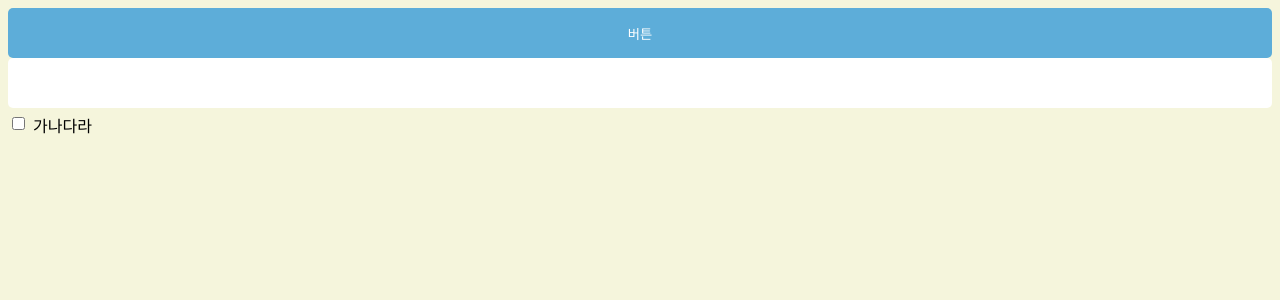
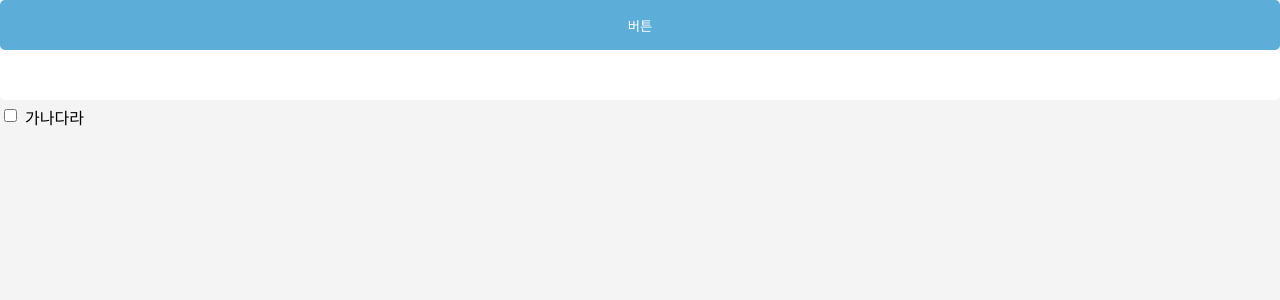
Before and after one commit to Runner-s-High-club/RE, a Next.js app in the folder app/: page / in a window 1280 px wide. Shown: the top 300 px of the page. Built offline with nearby package versions, Linux system fonts and the light colour scheme.

Commit message:
[ADD] global style 추가 작업

```diff
--- a/app/src/components/common/input/styles/input.style.ts
+++ b/app/src/components/common/input/styles/input.style.ts
@@ -2,16 +2,16 @@ import styled from 'styled-components';
 import { InputInterface } from '@/components/common/input/interface/input.interface';
 
 export const Input = styled.input<InputInterface>`
-  background: ${({ theme }) => theme.colors?.default};
+  background: ${({ theme }) => theme.colors?.bg_gray000};
   border-color: ${({ theme }) => theme.colors?.primary};
-  width: calc(100% - 20px);
+  width: calc(100%);
   height: 50px;
   padding: 0 10px;
   border-radius: 5px;
   border: none;
   &::placeholder {
     font-size: 13px;
-    color: ${({ theme }) => theme.colors?.default};
+    color: ${({ theme }) => theme.colors?.bg_gray000};
   }
   &:focus {
     outline: none;
--- a/app/src/styles/globalStyle.ts
+++ b/app/src/styles/globalStyle.ts
@@ -2,8 +2,31 @@
 import { createGlobalStyle } from 'styled-components';
 
 const GlobalStyles = createGlobalStyle`
+  a{
+    text-decoration: none;
+    color: inherit;
+  }
+  *{
+    box-sizing: border-box;
+  }
+  html, body, div, span, h1, h2, h3, h4, h5, h6, p,
+  a, dl, dt, dd, ol, ul, li, form, label, table{
+    margin: 0;
+    padding: 0;
+    border: 0;
+    /* font-size: 10px; */
+    vertical-align: baseline;
+  }
   body{
-    background: beige;
+     background-color: #f4f4f4;
+  }
+  ol, ul{
+    list-style: none;
+  }
+  button {
+    border: 0;
+    background: transparent;
+    cursor: pointer;
   }
 `;
 
```
Also changed, not shown: app/src/styles/styled.d.ts (+26 -1 lines).
